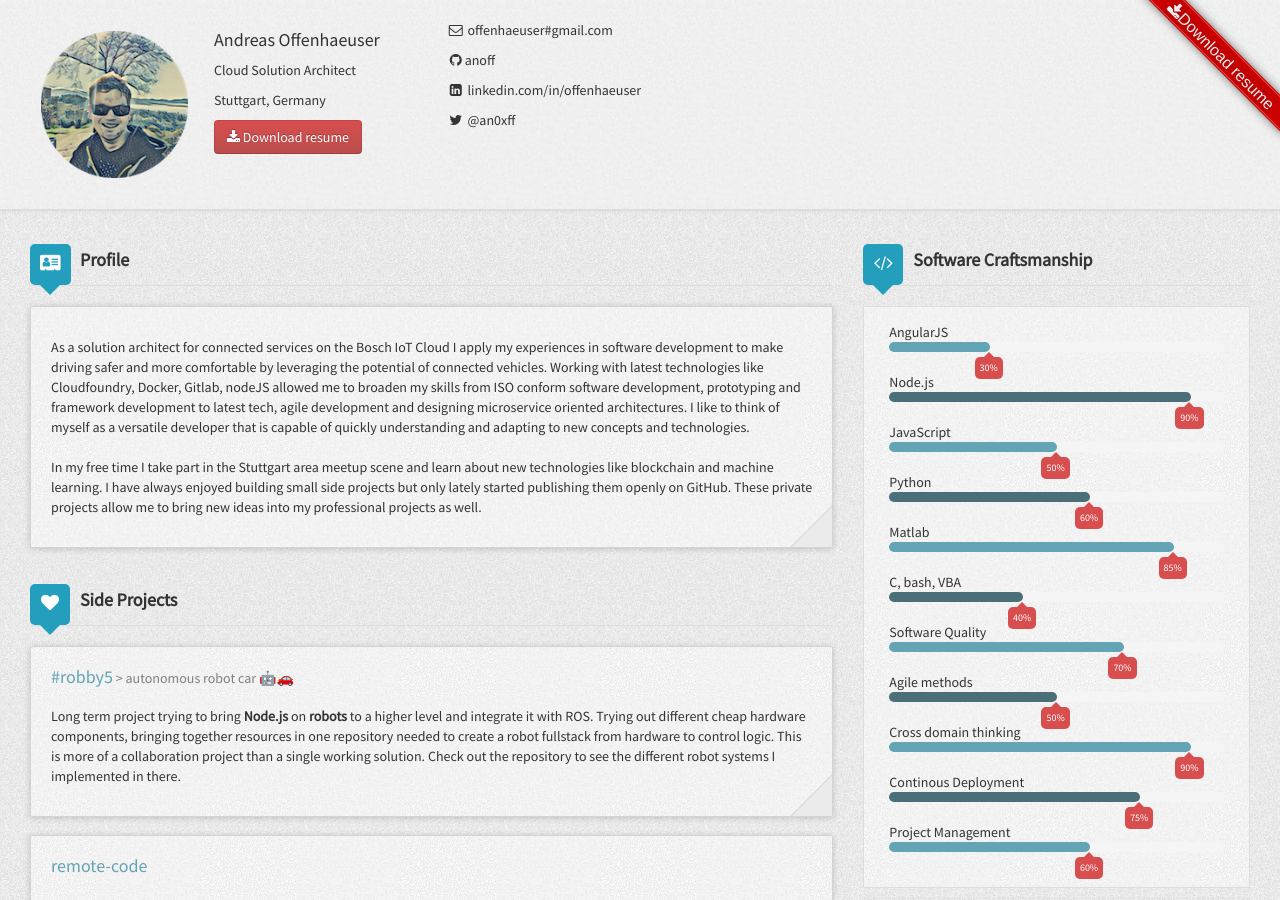
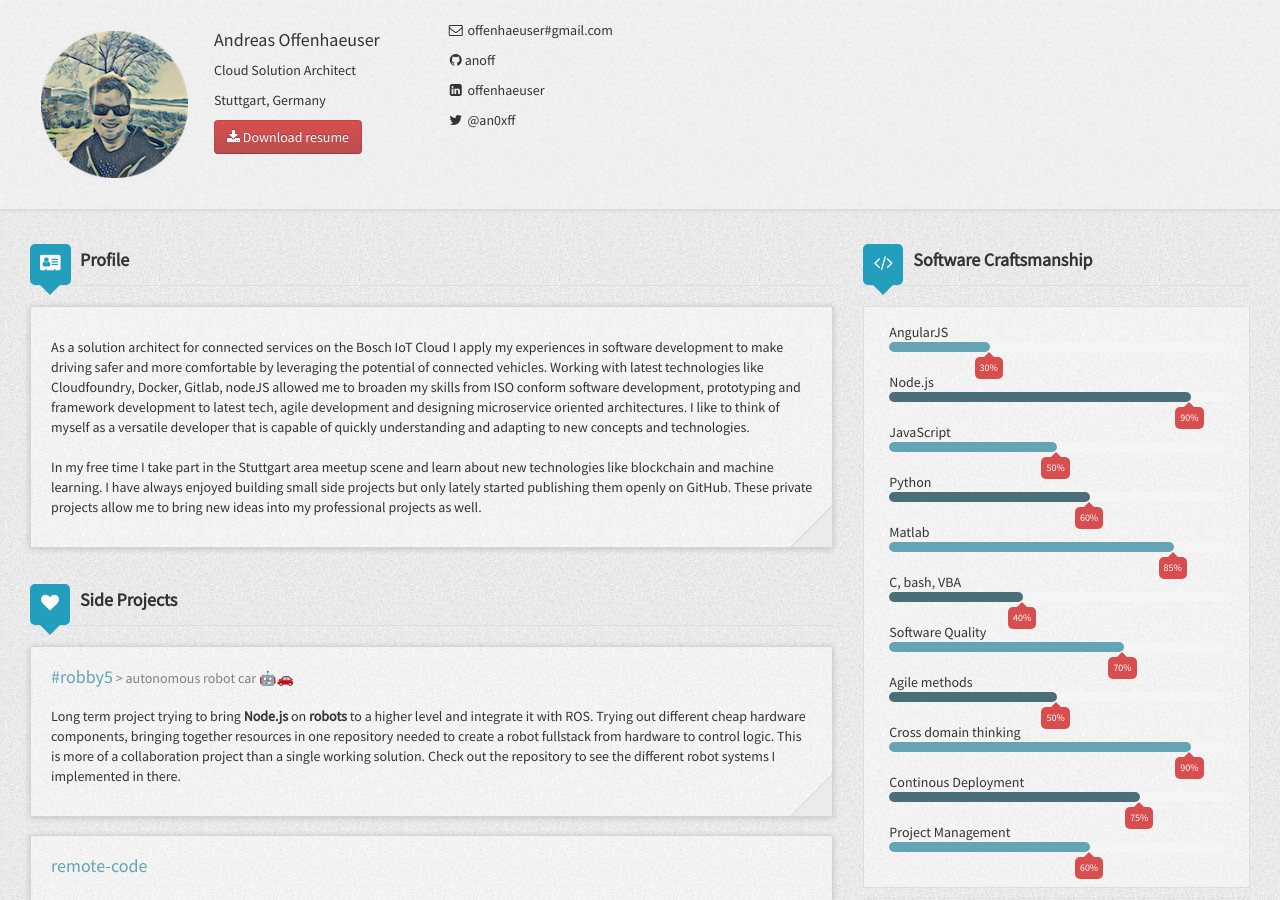
Before and after one commit to anoff/web, a Jekyll site: the page built from index.html, in a window 1280 px wide and 900 px high. Built offline with Jekyll 4.4.1, drawn with Linux system fonts in a browser that asks for light colours.

Commit message:
:scissors: refactor: remote download ribbon

```diff
--- a/_includes/header.html
+++ b/_includes/header.html
@@ -12,7 +12,7 @@
             <div class="col-sm-4 visible-md-block visible-lg-block visible-sm-block">
                 <p><i class="fa fa-envelope-o fa-fw"></i> {{ site.data.author.email }} </p>
                 <p><i class="fa fa-github fa-fw"></i><a href="//github.com/{{ site.data.author.github }}" target="_blank">{{ site.data.author.github }}</a></p>
-                <p><i class="fa fa-linkedin-square fa-fw"></i> <a href="//linkedin.com/in/{{ site.data.author.linkedin }}" target="_blank"> linkedin.com/in/{{ site.data.author.linkedin }} </a></p>
+                <p><i class="fa fa-linkedin-square fa-fw"></i> <a href="//linkedin.com/in/{{ site.data.author.linkedin }}" target="_blank"> {{ site.data.author.linkedin }} </a></p>
                 <p><i class="fa fa-twitter fa-fw"></i> <a href="//twitter.com/{{ site.data.author.twitter }}" target="_blank">  @{{ site.data.author.twitter }} </a></p>
             </div>
         </div>
--- a/_layouts/default.html
+++ b/_layouts/default.html
@@ -1,9 +1,6 @@
 <!DOCTYPE html>
 <html>
   {% include head.html %}
-  <div class="ribbon right red">
-	  <a href="resume/resume.pdf" target="_blank"><i class="fa fa-download"></i>Download resume</a>
-	</div>
   <body>
 
     {% include header.html %}
```
